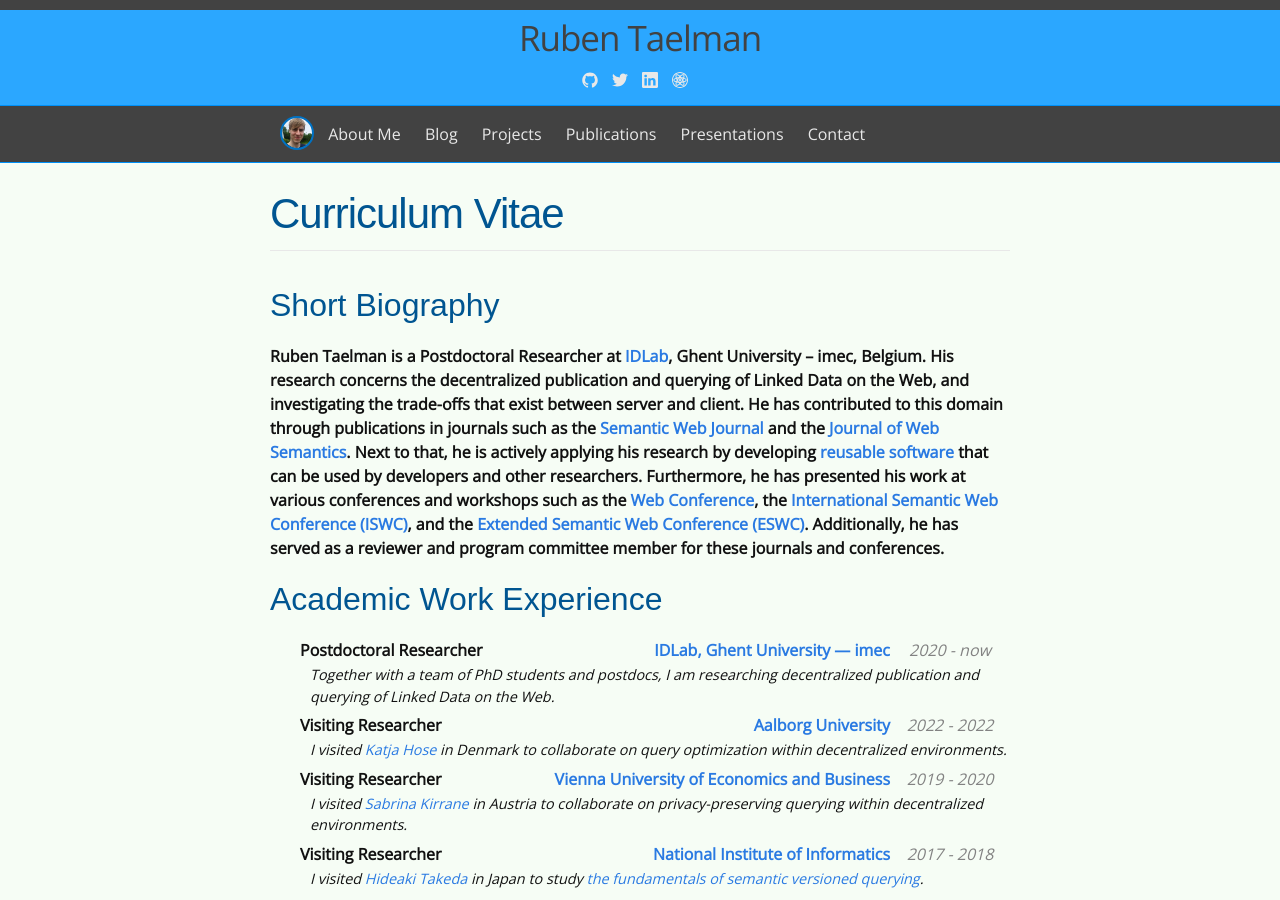
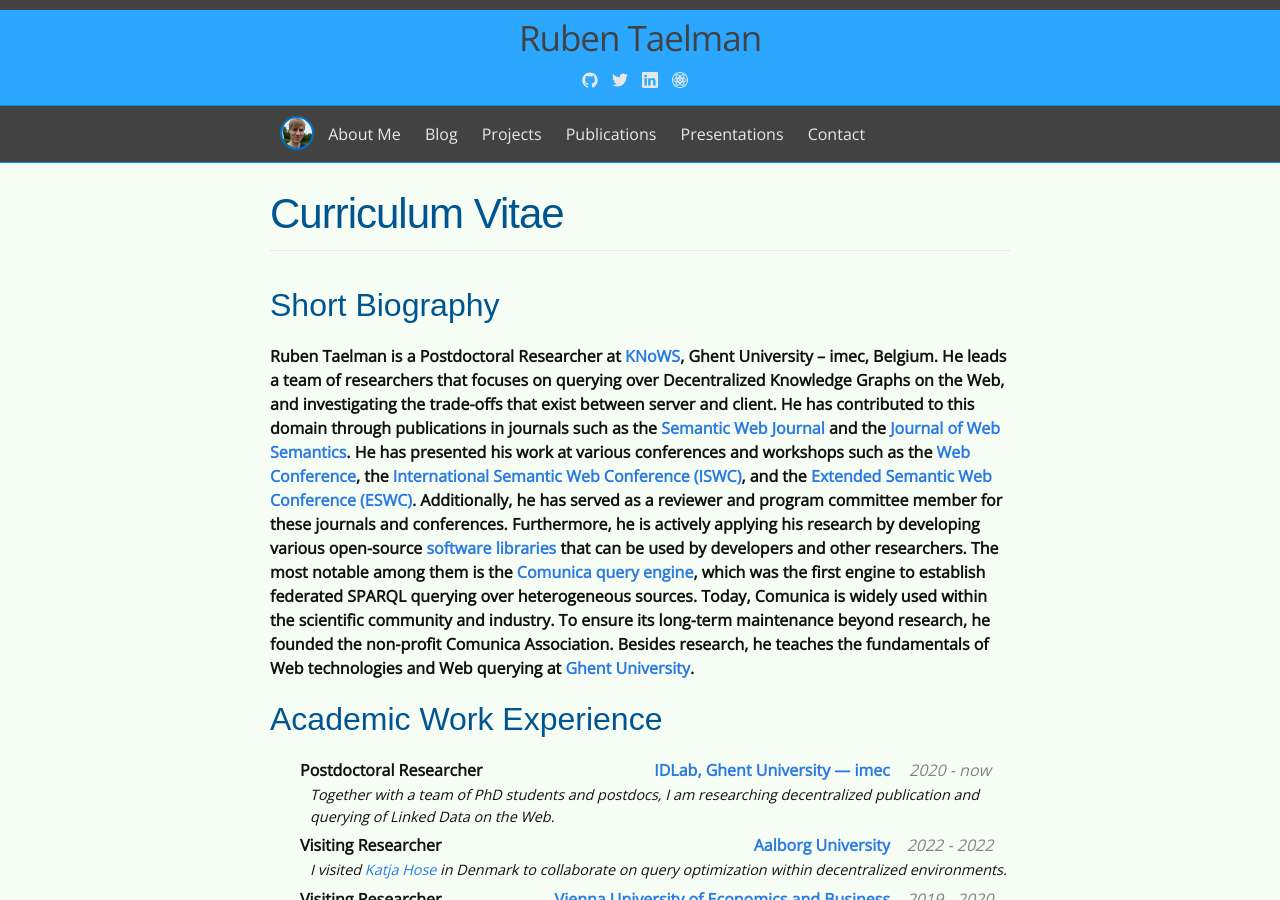
Before and after one commit to rubensworks/rubensworks.net, a Jekyll site: the page built from cv.md, in a window 1280 px wide and 900 px high. Built offline with Jekyll 4.4.1, drawn with Linux system fonts in a browser that asks for light colours; some web fonts are replaced; some of the changed text lies outside the part shown.

Commit message:
Add standardization efforts

```diff
--- a/about.html
+++ b/about.html
@@ -26,6 +26,7 @@
   The Web and programming in general have always been a great fascination for me,
   as can be seen from the <a href="/projects">different projects</a> I am working on.
   I am a proponent of openness, which is why I aim to <a href="https://github.com/rubensworks?tab=repositories" target="_blank">open-source</a> all my projects whenever possible.
+  Furthermore, I contribute to widely used open standards such as <a href="https://www.w3.org/TR/sparql12-query/">SPARQL</a> and <a href="https://www.w3.org/TR/json-ld11-streaming/">JSON-LD</a>.
 </p>
 
 <p>
--- a/cv.md
+++ b/cv.md
@@ -8,19 +8,24 @@
 ## Short Biography
 
 {:.cv-biography}
-Ruben Taelman is a Postdoctoral Researcher at [IDLab](http://www.ugent.be/ea/idlab/en), Ghent University – imec, Belgium.
-His research concerns the decentralized publication and querying of Linked Data on the Web,
+Ruben Taelman is a Postdoctoral Researcher at <a href="https://knows.idlab.ugent.be/">KNoWS</a>, Ghent University – imec, Belgium.
+He leads a team of researchers that focuses on querying over Decentralized Knowledge Graphs on the Web,
 and investigating the trade-offs that exist between server and client.
 He has contributed to this domain through publications in journals such as
 the [Semantic Web Journal](http://semantic-web-journal.net/)
 and the [Journal of Web Semantics](https://www.journals.elsevier.com/journal-of-web-semantics).
-Next to that, he is actively applying his research by developing [reusable software](/projects/)
-that can be used by developers and other researchers.
-Furthermore, he has presented his work at various conferences and workshops such as
+He has presented his work at various conferences and workshops such as
 the [Web Conference](https://www.iw3c2.org/),
 the [International Semantic Web Conference (ISWC)](http://swsa.semanticweb.org/content/international-semantic-web-conference-iswc),
 and the [Extended Semantic Web Conference (ESWC)](https://eswc-conferences.org/).
 Additionally, he has served as a reviewer and program committee member for these journals and conferences.
+Furthermore, he is actively applying his research by developing various open-source [software libraries](/projects/)
+that can be used by developers and other researchers.
+The most notable among them is the <a href="https://comunica.dev/">Comunica query engine</a>,
+which was the first engine to establish federated SPARQL querying over heterogeneous sources.
+Today, Comunica is widely used within the scientific community and industry.
+To ensure its long-term maintenance beyond research, he founded the non-profit Comunica Association.
+Besides research, he teaches the fundamentals of Web technologies and Web querying at <a href="https://www.ugent.be/en">Ghent University</a>.
 
 ## Academic Work Experience
 
@@ -212,6 +217,41 @@
 %}
 </ul>
 
+## Standardization Efforts
+
+<ul class="cv-listing">
+{% include cv-listing.html
+    subject="RDF and SPARQL W3C Working group member"
+    startdate="2022"
+    enddate="2026"
+    description="Co-editor of [SPARQL 1.2 specifications](https://www.w3.org/TR/sparql12-query/)"
+%}
+{% include cv-listing.html
+    subject="RDF Test Suite Curation W3C Community Group"
+    startdate="2025"
+    enddate="now"
+    description="Co-chair of the [community group](https://www.w3.org/groups/cg/rdf-tests/)"
+%}
+{% include cv-listing.html
+    subject="RDF/JS W3C Community Group member"
+    startdate="2016"
+    enddate="now"
+    description="Co-editor of [RDF/JS specifications](https://rdf.js.org/data-model-spec/)"
+%}
+{% include cv-listing.html
+    subject="JSON-LD 1.1 W3C Working group member"
+    startdate="2018"
+    enddate="2020"
+    description="Editor of [Streaming JSON-LD](https://www.w3.org/TR/json-ld11-streaming/)"
+%}
+{% include cv-listing.html
+    subject="Bridging GraphQL and RDF W3C Community Group"
+    startdate="2019"
+    enddate="2023"
+    description="Chair of the [community group](https://www.w3.org/groups/cg/graphql-rdf/)"
+%}
+</ul>
+
 ## Invited presentations
 
 {% include presentations.html
--- a/index.html
+++ b/index.html
@@ -12,7 +12,8 @@
 	<a href="/research_goals/">My goal</a> is to make data accessible for <em>everyone</em> by providing<br />
     intelligent infrastructure and algorithms for data <strong>publication</strong> and <strong>retrieval</strong>.<br />
 	<br />
-    To support my research, I develop various <strong>open source</strong> JavaScript libraries such as <a href="/blog/2019/03/13/streaming-rdf-parsers/">streaming RDF parsers</a> and the <a href="/projects/comunica/">Comunica engine</a> to query <strong>Linked Data</strong> on the Web.<br />
+    To support my research, I co-edit specifications such as <a href="https://www.w3.org/TR/sparql12-query/">SPARQL</a>,
+    and develop various <strong>open source</strong> JavaScript libraries such as <a href="/blog/2019/03/13/streaming-rdf-parsers/">streaming RDF parsers</a> and the <a href="/projects/comunica/">Comunica engine</a> to query <strong>Linked Data</strong> on the Web.<br />
     As this website itself contains Linked Data, you can <a href="http://query.linkeddatafragments.org/#datasources=https%3A%2F%2Ffragments.dbpedia.org%2F2016-04%2Fen&transientDatasources=https%3A%2F%2Fwww.rubensworks.net%2F&query=SELECT%20*%0AWHERE%20%7B%0A%20%20rubent%3Ame%20foaf%3Atopic_interest%20%3Finterest.%0A%20%20%3Finterest%20rdfs%3Alabel%20%3FinterestName.%0A%20%20FILTER%20LANGMATCHES(LANG(%3FinterestName)%2C%20%20%22EN%22)%0A%7D">query it <em>live</em> with Comunica</a>.<br />
     <br />
     Have a look at my <a href="/publications/">publications</a> or <a href="/projects/">projects</a><br />
```
